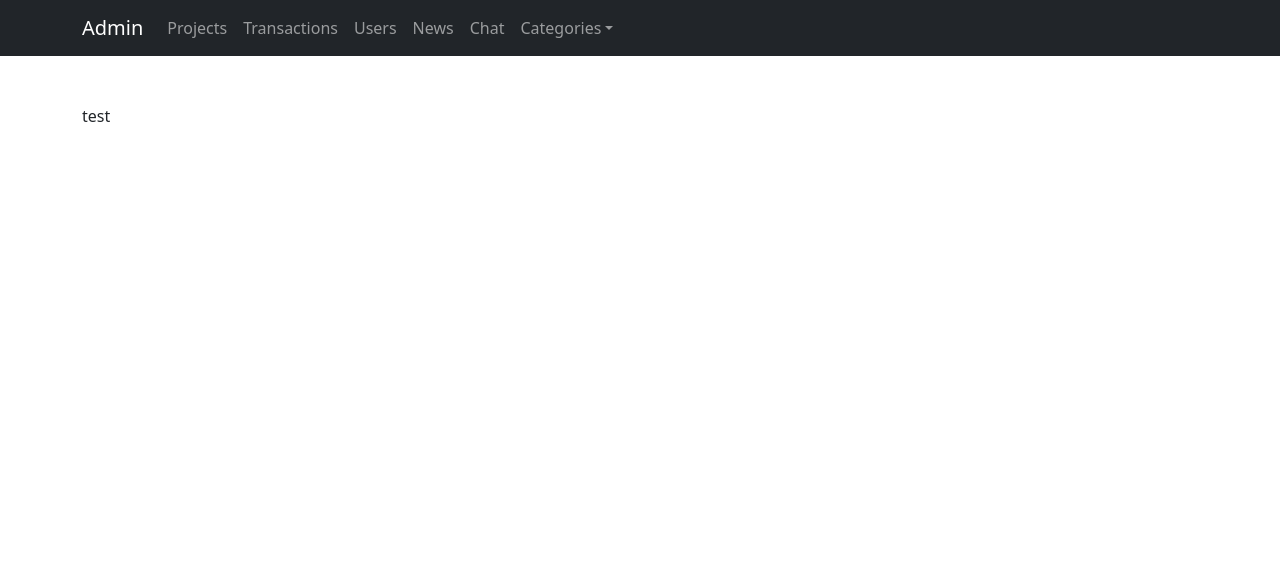
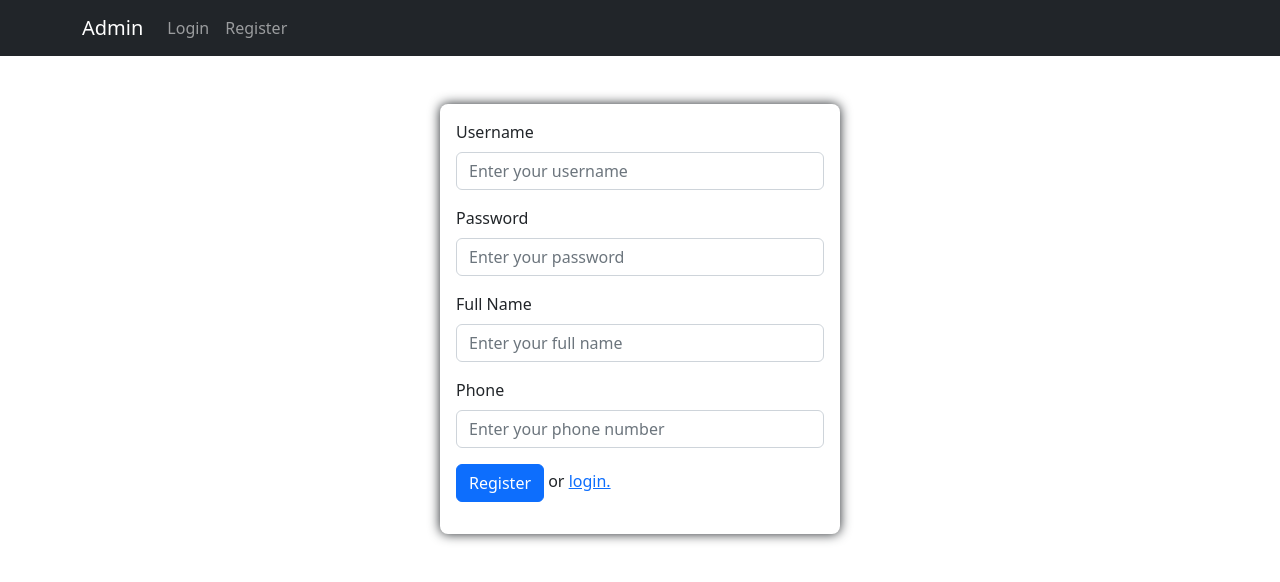
Before and after one commit to ThanhNghiaNg/OwwiCharity, a React (Create React App) app in the folder SourceCode/admin/: page /register in a window 1280 px wide. Shown: the top 582 px of the page. Built offline with nearby package versions, Linux system fonts and the light colour scheme.

Commit message:
add login, register admin

```diff
--- /dev/null
+++ b/SourceCode/admin/src/components/AuthForm/AuthForm.jsx
@@ -0,0 +1,124 @@
+import classes from "./AuthForm.module.css";
+import React, { useEffect, useState } from "react";
+import Form from "react-bootstrap/Form";
+import Button from "react-bootstrap/Button";
+import useHttp from "../../hooks/useHttp";
+import { Link, useNavigate } from "react-router-dom";
+import { serverUrl } from "../../utils/global";
+import { Spin } from "antd";
+import { useDispatch } from "react-redux";
+import { authActions } from "../../store/authSlice";
+
+function AuthForm(props) {
+  const isLogin = props.isLogin;
+  const navigate = useNavigate();
+  const dispatch = useDispatch();
+  const {
+    sendRequest,
+    error,
+    isLoading,
+    cancelRequest,
+    isAborted,
+    success,
+    setSuccess,
+  } = useHttp();
+
+  const submitHanlder = (event) => {
+    event.preventDefault();
+    const form = event.target;
+    const formData = new FormData(form);
+    const obj = Object.fromEntries(formData.entries());
+    console.log(obj);
+    sendRequest(
+      {
+        url: `${serverUrl}/${isLogin ? "login" : "register"}`,
+        method: "POST",
+        body: JSON.stringify({ ...obj, role: "admin" }),
+      },
+      (data) => {
+        if (!isLogin) {
+          setSuccess("Register Successfully!");
+          setTimeout(() => {
+            setSuccess("");
+          }, 3000);
+          navigate("/login");
+        } else {
+          dispatch(authActions.login({ token: data.token, name: data.name }));
+          navigate("/");
+        }
+      }
+    );
+  };
+
+  useEffect(() => {
+    return () => {
+      //   cancelRequest();
+    };
+  });
+
+  return (
+    <div className={classes.background}>
+      <Form onSubmit={submitHanlder} className={classes.form}>
+        <Form.Group className="mb-3">
+          <Form.Label>Username</Form.Label>
+          <Form.Control
+            type="text"
+            placeholder="Enter your username"
+            name="username"
+            required
+          ></Form.Control>
+        </Form.Group>
+        <Form.Group className="mb-3">
+          <Form.Label>Password</Form.Label>
+          <Form.Control
+            type="password"
+            placeholder="Enter your password"
+            name="password"
+            required
+          ></Form.Control>
+        </Form.Group>
+        {!isLogin && (
+          <>
+            <Form.Group className="mb-3">
+              <Form.Label>Full Name</Form.Label>
+              <Form.Control
+                type="text"
+                placeholder="Enter your full name"
+                name="fullName"
+                required
+              ></Form.Control>
+            </Form.Group>
+            <Form.Group className="mb-3">
+              <Form.Label>Phone</Form.Label>
+              <Form.Control
+                type="text"
+                placeholder="Enter your phone number"
+                name="phone"
+                required
+              ></Form.Control>
+            </Form.Group>
+          </>
+        )}
+        <div className="text-center">
+          {isLoading && <Spin size="md" />}
+          {error && <p className="text-danger">{error}</p>}
+          {success && <p className="text-success">{success}</p>}
+        </div>
+        <Form.Group className="mb-3">
+          <Button type="submit" disabled={isLoading}>
+            {isLoading ? "Loading..." : isLogin ? "Login" : "Register"}
+          </Button>
+          {!isLoading && (
+            <>
+              <span> or </span>
+              {!isLogin && <Link to={"/login"}>login.</Link>}
+              {isLogin && <Link to={"/register"}>register now.</Link>}
+            </>
+          )}
+        </Form.Group>
+      </Form>
+    </div>
+  );
+}
+
+export default AuthForm;
--- /dev/null
+++ b/SourceCode/admin/src/components/AuthForm/AuthForm.module.css
@@ -0,0 +1,25 @@
+.background {
+  height: 100vh;
+  width: 100%;
+  /* background-image: conic-gradient(
+    rgba(0, 0, 255, 0.2),
+    rgba(0, 0, 255, 0.5),
+    rgba(0, 0, 255, 0.7),
+    rgba(0, 0, 255, 0.5),
+    rgba(0, 0, 255, 0.2)
+  ); */
+  position: relative;
+}
+.form {
+  max-width: 25rem;
+  width: 50%;
+  margin: 0 auto;
+  border-radius: 8px;
+  box-shadow: 0 0 12px;
+  padding: 1rem;
+  background-color: #fff;
+  position: relative;
+  /* top: 50%;
+  left: 50%;
+  transform: translate(-50%, -50%); */
+}
--- a/SourceCode/admin/src/components/Header/Header.jsx
+++ b/SourceCode/admin/src/components/Header/Header.jsx
@@ -3,8 +3,25 @@ import Nav from "react-bootstrap/Nav";
 import Navbar from "react-bootstrap/Navbar";
 import NavDropdown from "react-bootstrap/NavDropdown";
 import Container from "react-bootstrap/Container";
-import { Link } from "react-router-dom";
+import { Link, useNavigate } from "react-router-dom";
+import { useDispatch, useSelector } from "react-redux";
+import useHttp from "../../hooks/useHttp";
+import { serverUrl } from "../../utils/global";
+import { authActions } from "../../store/authSlice";
+
 function Header(props) {
+  const isLoggedIn = useSelector((state) => state.auth.isLoggedIn);
+  const dispatch = useDispatch();
+  const navigate = useNavigate();
+
+  const { sendRequest } = useHttp();
+  const logoutHandler = () => {
+    sendRequest({ url: `${serverUrl}/logout`, method: "POST" }, () => {
+      dispatch(authActions.logout());
+      navigate("/login");
+    });
+  };
+
   return (
     <div>
       <Navbar bg="dark" variant="dark" expand="lg" className="mb-5">
@@ -15,6 +32,8 @@ function Header(props) {
           <Navbar.Toggle aria-controls="basic-navbar-nav" />
           <Navbar.Collapse id="basic-navbar-nav">
             <Nav className="me-auto d-flex justify-content-between">
+              {isLoggedIn && (
+                <>
                   <Nav.Link as={Link} to="/projects">
                     Projects
                   </Nav.Link>
@@ -38,6 +57,19 @@ function Header(props) {
                       New Category
                     </NavDropdown.Item>
                   </NavDropdown>
+                  <Nav.Link onClick={logoutHandler}>Logout</Nav.Link>
+                </>
+              )}
+              {!isLoggedIn && (
+                <>
+                  <Nav.Link as={Link} to="/login">
+                    Login
+                  </Nav.Link>
+                  <Nav.Link as={Link} to="/register">
+                    Register
+                  </Nav.Link>
+                </>
+              )}
             </Nav>
           </Navbar.Collapse>
         </Container>
--- a/SourceCode/admin/src/hooks/useHttp.js
+++ b/SourceCode/admin/src/hooks/useHttp.js
@@ -38,6 +38,8 @@ function useHttp() {
       }
       setIsLoading(false);
     } catch (err) {
+      setIsLoading(false);
+      setError(err.message);
       console.log(err);
     }
   };
--- /dev/null
+++ b/SourceCode/admin/src/pages/Login.js
@@ -0,0 +1,12 @@
+import React from "react";
+import AuthForm from "../components/AuthForm/AuthForm";
+
+function Login(props) {
+  return (
+    <div>
+      <AuthForm isLogin={true} />
+    </div>
+  );
+}
+
+export default Login;
--- /dev/null
+++ b/SourceCode/admin/src/pages/Register.js
@@ -0,0 +1,12 @@
+import React from 'react';
+import AuthForm from '../components/AuthForm/AuthForm';
+
+function Register(props) {
+    return (
+        <div>
+            <AuthForm isLogin={false}/>
+        </div>
+    );
+}
+
+export default Register;
--- a/SourceCode/admin/src/routes/admin.js
+++ b/SourceCode/admin/src/routes/admin.js
@@ -37,7 +37,6 @@ const items = [
     element: <News />,
     name: "News",
   },
-  { path: "*", element: <p>test</p>, name: "other" },
 ];
 const adminRoutes = items.map((item) => {
   return <Route path={item.path} element={item.element} key={item.name} />;
--- a/SourceCode/admin/src/routes/public.js
+++ b/SourceCode/admin/src/routes/public.js
@@ -1,8 +1,10 @@
 import { Route } from "react-router-dom";
+import Login from "../pages/Login";
+import Register from "../pages/Register";
 
 const items = [
-  { path: "/login", element: null, name: "Login" },
-  { path: "/resigter", element: null, name: "Register" },
+  { path: "/login", element: <Login/>, name: "Login" },
+  { path: "/register", element: <Register/>, name: "Register" },
   { path: "*", element: <p>Page not found</p>, name: "other" },
 ];
 const publicRoutes = items.map((item) => (
```
Lines whose indentation alone changed are shown as unchanged.
